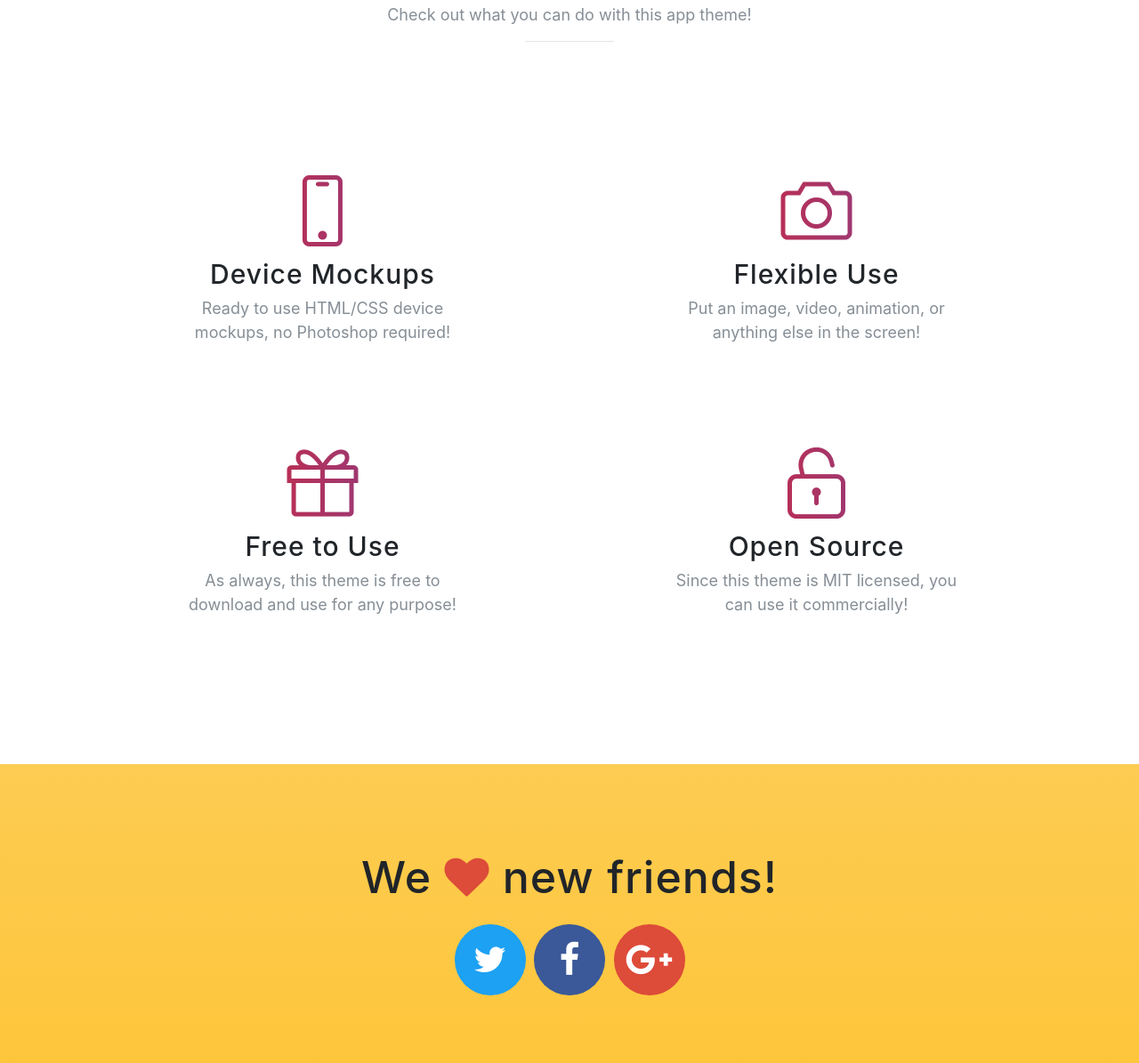
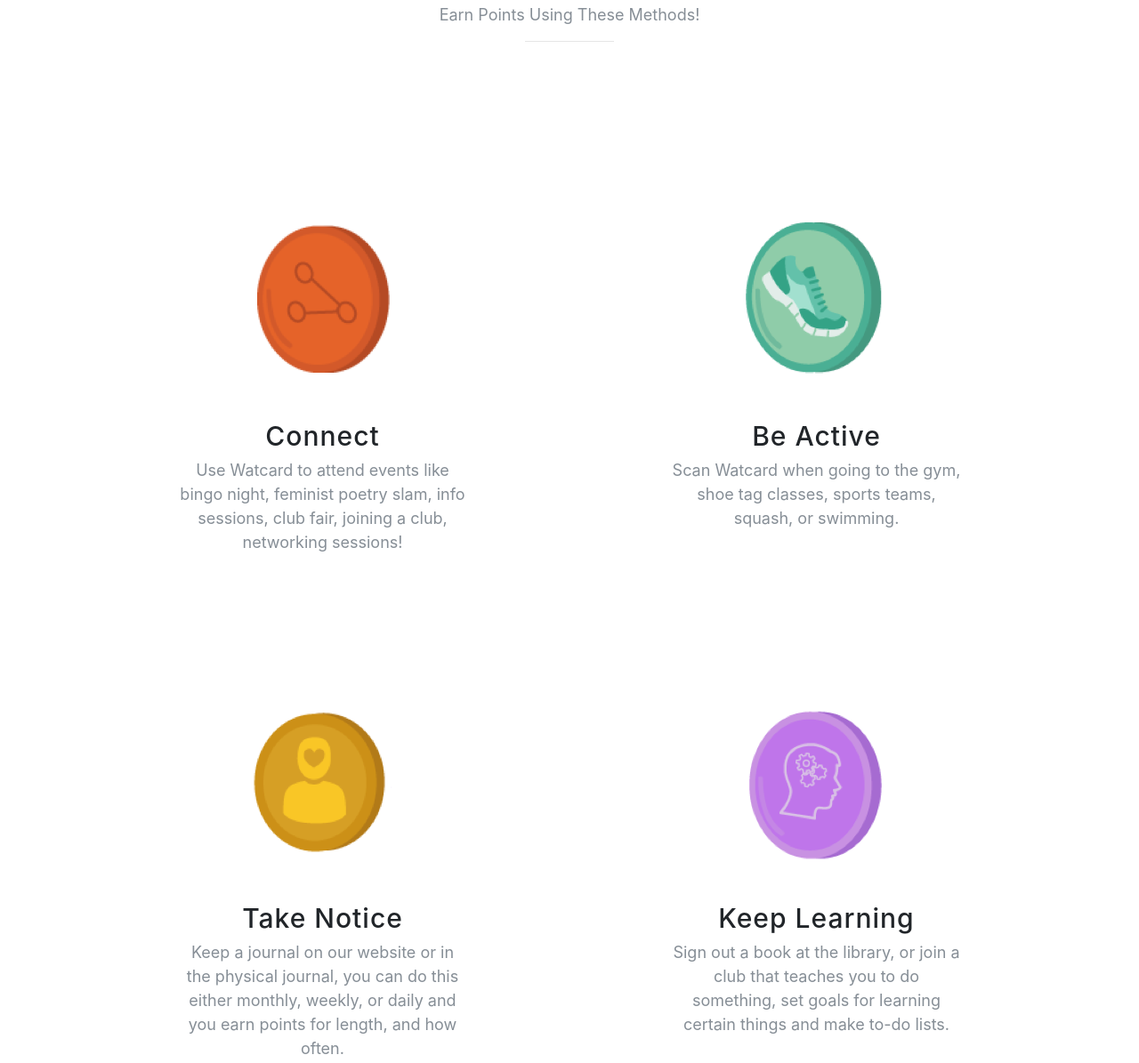
Before and after one commit to danielscake/fiveways, a website with bundled scripts: page index.html in a window 1280 px wide. Shown: the part 960-2155 px from the top of the page at 89% size. Built offline with nearby package versions, Linux system fonts and the light colour scheme; files whose address does not match are found by name; a web font is replaced by a local one.

Commit message:
added photos and stuff

```diff
--- a/index.html
+++ b/index.html
@@ -43,6 +43,7 @@
           <div class="col-lg-12 my-auto">
             <div class="header-content mx-auto">
               <h1 class="mb-5">PSA FOR FIVEWAYS</h1>
+<iframe width="560" height="315" src="https://www.youtube.com/embed/osbD8OGEul8" frameborder="0" allowfullscreen></iframe>
             </div>
           </div>
         </div>
@@ -52,8 +53,8 @@
     <section class="features" id="features">
       <div class="container">
         <div class="section-heading text-center">
-          <h2>Unlimited Features, Unlimited Fun</h2>
-          <p class="text-muted">Check out what you can do with this app theme!</p>
+          <h2>The Five Ways to Well Being</h2>
+          <p class="text-muted">Earn Points Using These Methods!</p>
           <hr>
         </div>
         <div class="row">
@@ -62,32 +63,41 @@
               <div class="row">
                 <div class="col-lg-6">
                   <div class="feature-item">
-                    <i class="icon-screen-smartphone text-primary"></i>
-                    <h3>Device Mockups</h3>
-                    <p class="text-muted">Ready to use HTML/CSS device mockups, no Photoshop required!</p>
+                    <img src="assetz/artboard%205.png">
+                    <h3>Connect</h3>
+                    <p class="text-muted">Use Watcard to attend events like bingo night, feminist poetry slam, info sessions, club fair, joining a club, networking sessions!</p>
                   </div>
                 </div>
                 <div class="col-lg-6">
                   <div class="feature-item">
-                    <i class="icon-camera text-primary"></i>
-                    <h3>Flexible Use</h3>
-                    <p class="text-muted">Put an image, video, animation, or anything else in the screen!</p>
+                    <img src="assetz/artbord%206.png">
+                    <h3>Be Active</h3>
+                    <p class="text-muted">Scan Watcard when going to the gym, shoe tag classes, sports teams, squash, or swimming.</p>
                   </div>
                 </div>
               </div>
               <div class="row">
                 <div class="col-lg-6">
                   <div class="feature-item">
-                    <i class="icon-present text-primary"></i>
-                    <h3>Free to Use</h3>
-                    <p class="text-muted">As always, this theme is free to download and use for any purpose!</p>
+                    <img src="assetz/Artboard%203.png">
+                    <h3>Take Notice</h3>
+                    <p class="text-muted">Keep a journal on our website or in the physical journal, you can do this either monthly, weekly, or daily and you earn points for length, and how often. </p>
                   </div>
                 </div>
                 <div class="col-lg-6">
                   <div class="feature-item">
-                    <i class="icon-lock-open text-primary"></i>
-                    <h3>Open Source</h3>
-                    <p class="text-muted">Since this theme is MIT licensed, you can use it commercially!</p>
+                    <img src="assetz/Artboard%202.png">
+                    <h3>Keep Learning</h3>
+                    <p class="text-muted">Sign out a book at the library, or join a club that teaches you to do something, set goals for learning certain things and make to-do lists.</p>
+                  </div>
+                </div>
+              </div>
+                            <div class="row">
+                <div class="col-lg-12">
+                  <div class="feature-item">
+                    <img src="assetz/artboard%204.png">
+                    <h3>Give</h3>
+                    <p class="text-muted">Sign up for volunteer experiences or donate money through website/watcard.</p>
                   </div>
                 </div>
               </div>
@@ -100,32 +110,13 @@
 
     <section class="contact bg-primary" id="contact">
       <div class="container">
-        <h2>We
-          <i class="fa fa-heart"></i>
-          new friends!</h2>
-        <ul class="list-inline list-social">
-          <li class="list-inline-item social-twitter">
-            <a href="#">
-              <i class="fa fa-twitter"></i>
-            </a>
-          </li>
-          <li class="list-inline-item social-facebook">
-            <a href="#">
-              <i class="fa fa-facebook"></i>
-            </a>
-          </li>
-          <li class="list-inline-item social-google-plus">
-            <a href="#">
-              <i class="fa fa-google-plus"></i>
-            </a>
-          </li>
-        </ul>
+        <h2>Earn Points!</h2>
       </div>
     </section>
 
     <footer>
       <div class="container">
-        <p> Made by Rugi</p>
+        <p> Made by Rugi & Sonia</p>
       </div>
     </footer>
 
```
Also changed, not shown: assetz/Artboard 2.png (added), assetz/Artboard 3.png (added), assetz/artboard 4.png (added), assetz/artboard 5.png (added), assetz/artbord 6.png (added), img/app-store-badge.svg (deleted), img/bg-cta.jpg (deleted), img/bg-pattern.png (deleted), img/demo-screen-1.jpg (deleted), img/google-play-badge.svg (deleted).
